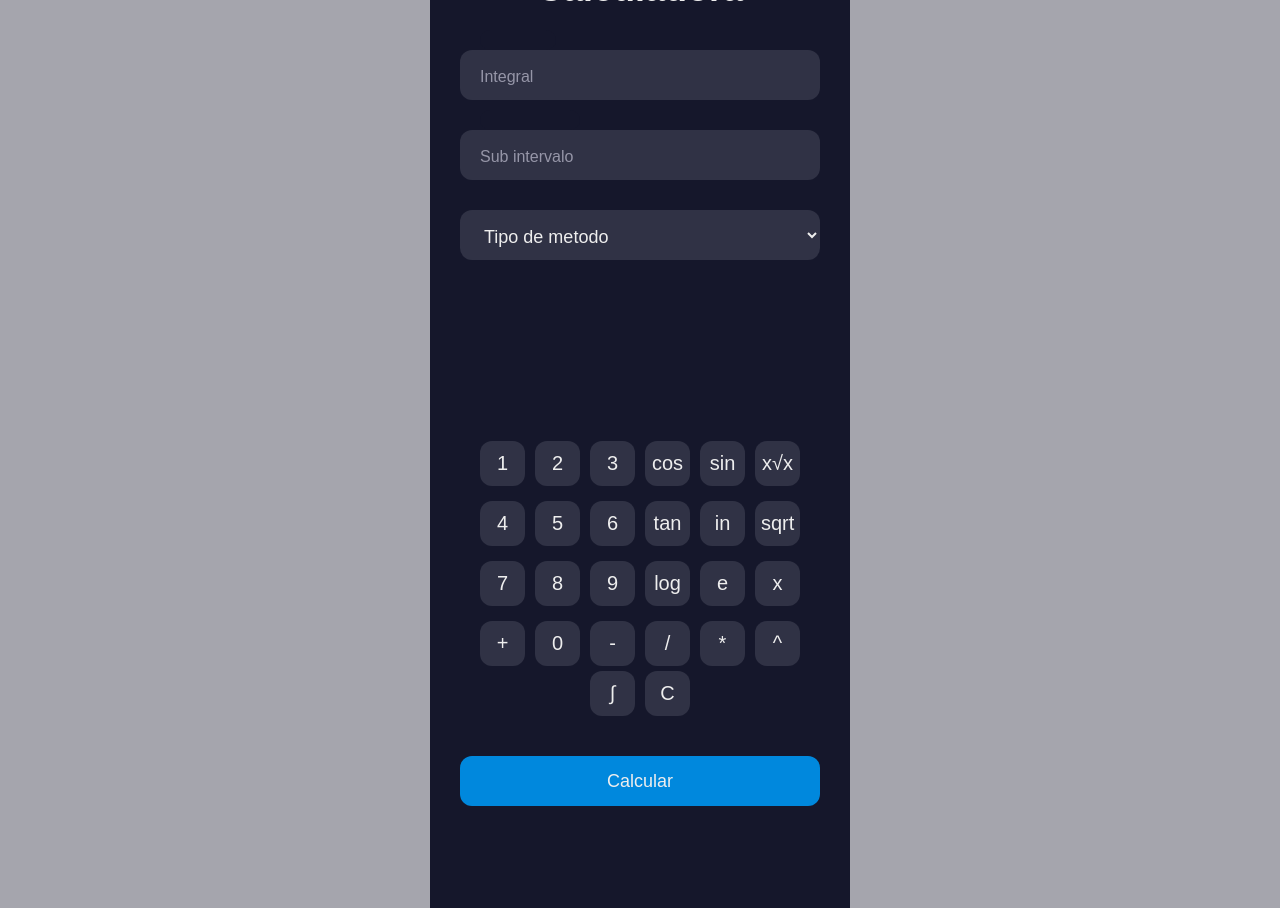
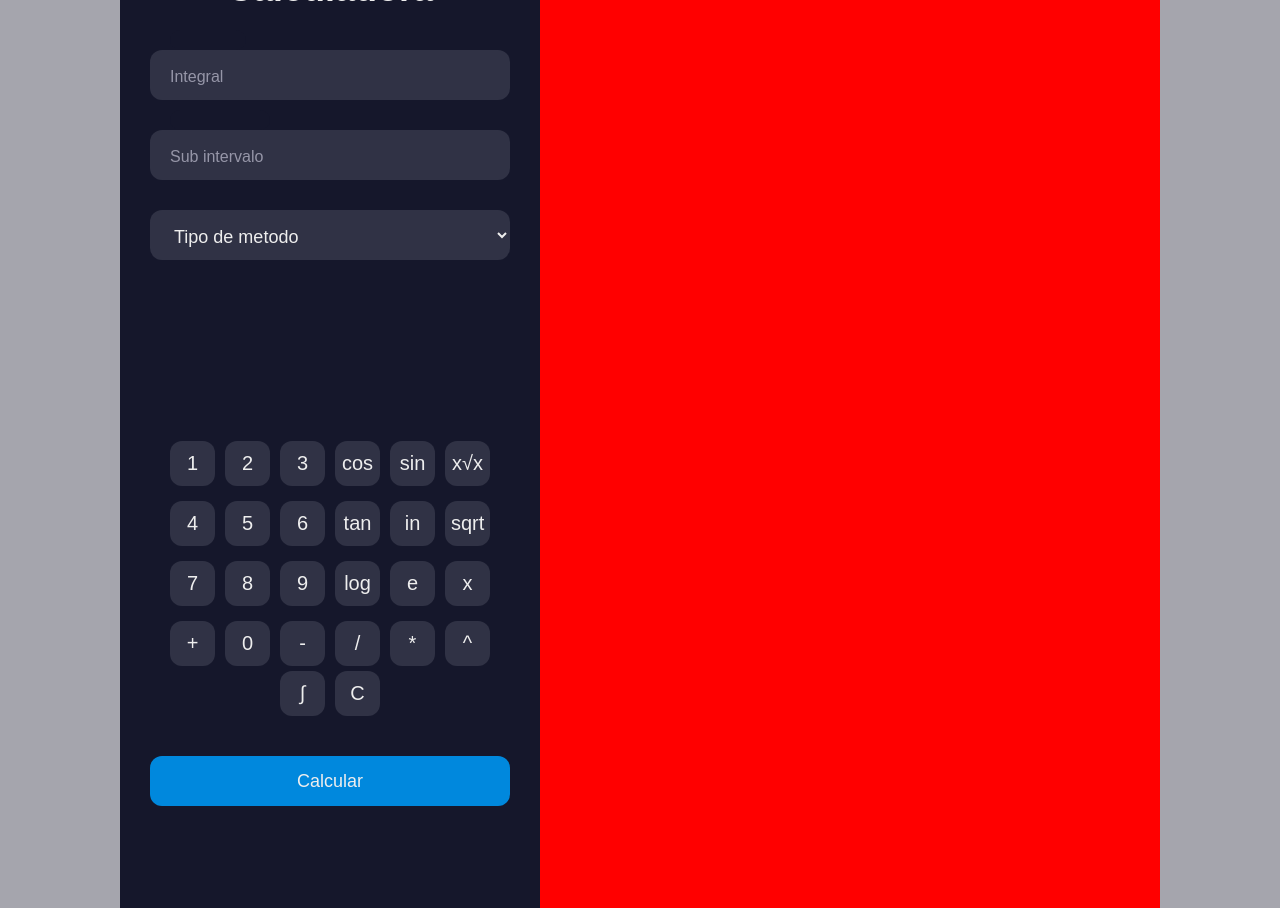
Before and after one commit to Danie56/calculator, an Angular app: page / in a window 1280 px wide. Built offline with nearby package versions, Linux system fonts and the light colour scheme.

Commit message:
add table container and graph container

```diff
--- a/src/app/componets/calculator/calculator.component.css
+++ b/src/app/componets/calculator/calculator.component.css
@@ -147,3 +147,31 @@
 
 
   }
+.table-container{
+  background-color: red;
+  box-sizing: border-box;
+  height: 500px;
+  padding: 30px;
+  width: 620px;
+  margin: auto;
+
+}
+.elemet-down{
+  display: flex;
+  justify-content: center;
+  align-items: center;
+}
+.elemet-top{
+  display: flex;
+  justify-content: center;
+  align-items: center;
+}
+.graph-container{
+  background-color: red;
+  box-sizing: border-box;
+  height: 500px;
+  padding: 30px;
+  width: 620px;
+  margin: auto;
+
+}
--- a/src/app/componets/calculator/calculator.component.html
+++ b/src/app/componets/calculator/calculator.component.html
@@ -1,3 +1,4 @@
+<div class="elemet-top">
   <form class="form" [formGroup]="form">
     <div class="title">Calculadora</div>
     <div class="input-container ic1">
@@ -21,6 +22,9 @@
       </select>
     </div>
   </form>
+  <div class="graph-container"></div>
+</div>
+<div class="elemet-down">
   <div class="keyboard">
     <div class="keyboard-rows r1">
       <button class="button" (click)="addValue('1')">1</button>
@@ -59,5 +63,6 @@
       <button class="button"  (click)="cls()">C</button>
     </div>
     <button type="text" class="submit" (click)="calculate()">Calcular</button>
-
   </div>
+  <div class="table-container"></div>
+</div>
```
Lines whose indentation alone changed are shown as unchanged.
